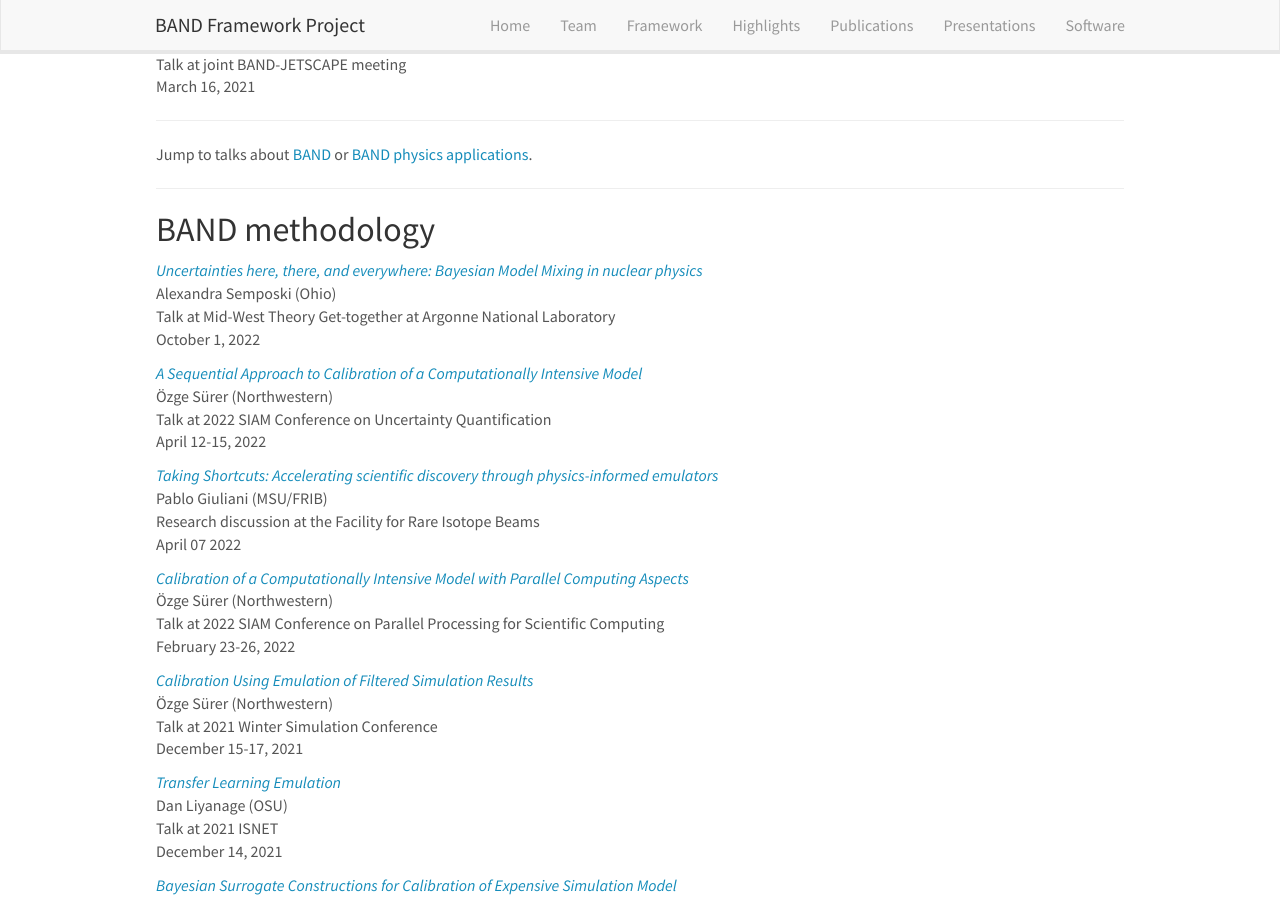
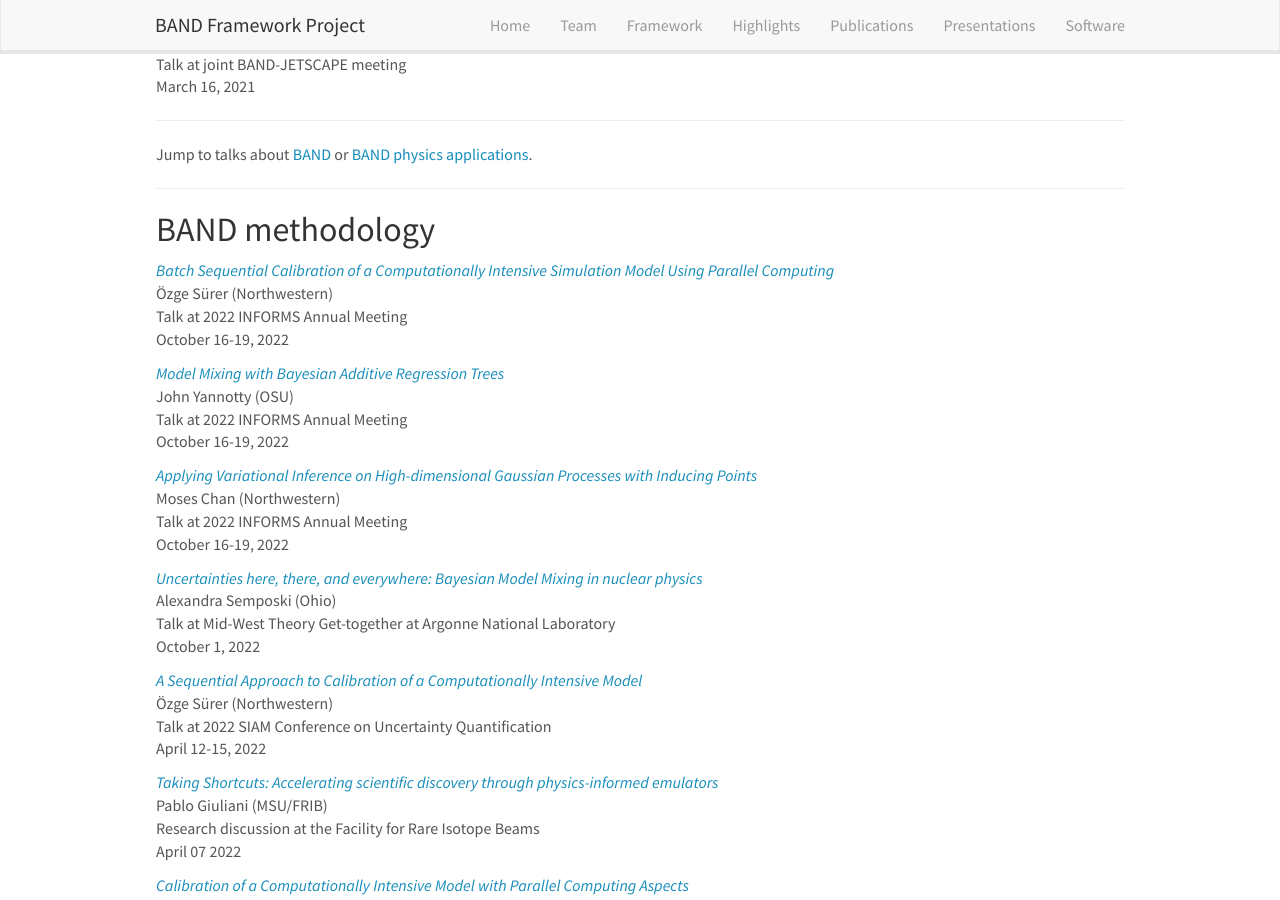
Before and after one commit to bandframework/bandframework.github.io, a Jekyll site: the page built from _pages/presentations.md, in a window 1280 px wide and 900 px high, scrolled down 701 px. Built offline with Jekyll 4.4.1, drawn with Linux system fonts in a browser that asks for light colours; nearby versions of some CDN libraries.

Commit message:
Include INFORMS presentations

```diff
--- a/_data/presentations.yml
+++ b/_data/presentations.yml
@@ -1,3 +1,42 @@
+- title: "Batch Sequential Calibration of a Computationally Intensive Simulation Model Using Parallel Computing"
+  image:
+  location: >
+    Talk at 2022 INFORMS Annual Meeting
+  date: >
+    October 16-19, 2022
+  presenter: Özge Sürer (Northwestern)
+  link:
+    url:
+  highlight: 0
+  type: methodology
+  news2:
+
+- title: "Model Mixing with Bayesian Additive Regression Trees"
+  image:
+  location: >
+    Talk at 2022 INFORMS Annual Meeting
+  date: >
+    October 16-19, 2022
+  presenter: John Yannotty (OSU)
+  link:
+    url:
+  highlight: 0
+  type: methodology
+  news2:
+
+- title: "Applying Variational Inference on High-dimensional Gaussian Processes with Inducing Points"
+  image:
+  location: >
+    Talk at 2022 INFORMS Annual Meeting
+  date: >
+    October 16-19, 2022
+  presenter: Moses Chan (Northwestern)
+  link:
+    url:
+  highlight: 0
+  type: methodology
+  news2:
+
 - title: "Uncertainties here, there, and everywhere: Bayesian Model Mixing in nuclear physics"
   image:
   location: >
```
